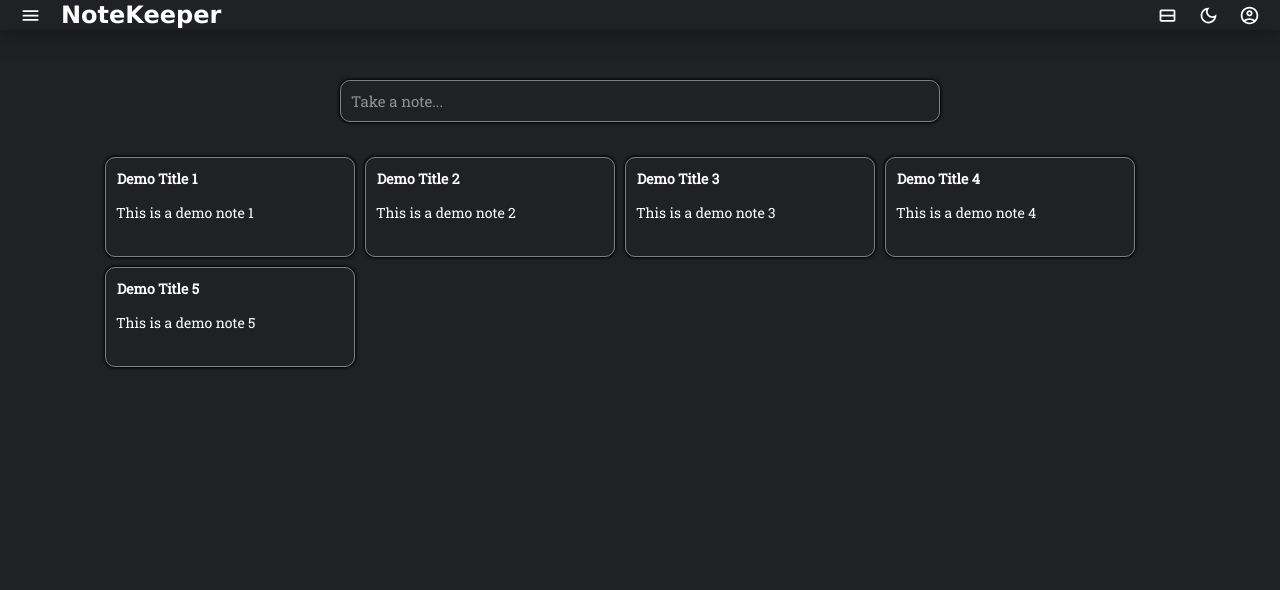
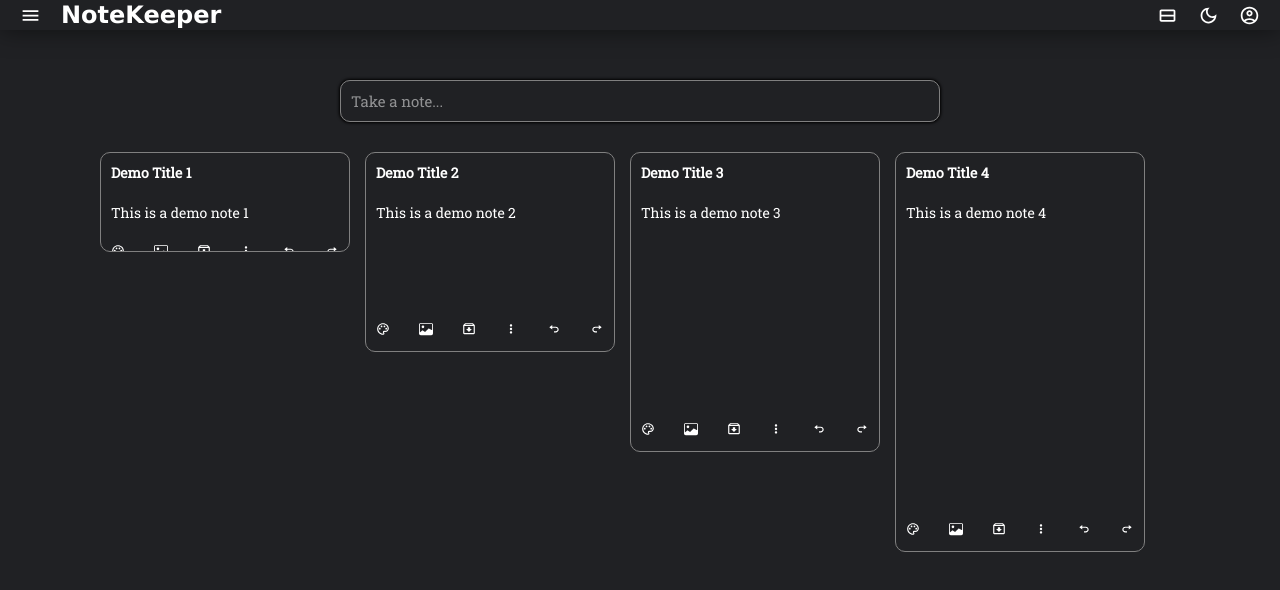
Before and after one commit to RahulGusai/note-keeper, a React (Create React App) app: page / in a window 1280 px wide. Shown: the top 590 px of the page. Built offline with nearby package versions, Linux system fonts and the light colour scheme.

Commit message:
UPDATED UI

```diff
--- a/src/App.js
+++ b/src/App.js
@@ -21,6 +21,24 @@ export default function App() {
     title: true,
   });
 
+  function getHeightClass() {
+    const { contentRef } = refs;
+    if (contentRef.current.textContent.length <= 90) return 'short';
+    if (
+      contentRef.current.textContent.length > 90 &&
+      contentRef.current.textContent.length <= 180
+    )
+      return 'tall';
+
+    if (
+      contentRef.current.textContent.length > 180 &&
+      contentRef.current.textContent.length <= 270
+    )
+      return 'taller';
+
+    if (contentRef.current.textContent.length > 270) return 'tallest';
+  }
+
   function handleHomeContainerClick(e) {
     const classes = [
       'homeContainer',
@@ -32,10 +50,10 @@ export default function App() {
       const { titleRef, contentRef } = refs;
 
       if (!isDefaultTextLoaded.title || !isDefaultTextLoaded.content) {
-        console.log(isDefaultTextLoaded);
         const updatedNotes = [
           ...notes,
           {
+            heightClass: getHeightClass(),
             title: isDefaultTextLoaded.title ? '' : titleRef.current.innerHTML,
             content: isDefaultTextLoaded.content
               ? ''
--- a/src/data/notes.js
+++ b/src/data/notes.js
@@ -2,21 +2,21 @@ export const notes_list = [
   {
     title: 'Demo Title 1',
     content: 'This is a demo note 1',
+    heightClass: 'short',
   },
   {
     title: 'Demo Title 2',
     content: 'This is a demo note 2',
+    heightClass: 'tall',
   },
   {
     title: 'Demo Title 3',
     content: 'This is a demo note 3',
+    heightClass: 'taller',
   },
   {
     title: 'Demo Title 4',
     content: 'This is a demo note 4',
-  },
-  {
-    title: 'Demo Title 5',
-    content: 'This is a demo note 5',
+    heightClass: 'tallest',
   },
 ];
--- a/src/home/newNote.css
+++ b/src/home/newNote.css
@@ -25,6 +25,7 @@
   resize: none;
   color: white;
   text-align: left;
+  line-height: 20px;
   font-family: 'Roboto Slab', serif;
 }
 
--- a/src/home/newNote.js
+++ b/src/home/newNote.js
@@ -1,5 +1,5 @@
 import './newNote.css';
-import { forwardRef, useEffect, useState } from 'react';
+import { forwardRef, useEffect } from 'react';
 import { MdOutlineColorLens } from 'react-icons/md';
 import { BsImage } from 'react-icons/bs';
 import { BiArchiveIn } from 'react-icons/bi';
--- a/src/home/note.css
+++ b/src/home/note.css
@@ -1,28 +1,57 @@
 .noteContainer {
   width: 250px;
-  min-height: 100px;
-  max-height: 350px;
-  margin: 5px;
   padding: 10px;
   border-radius: 10px;
   border: 1px solid grey;
-  box-shadow: 0px 0px 3px 1px #000000;
   color: white;
   overflow: hidden;
   display: flex;
   flex-direction: column;
-  gap: 5px;
 }
 
-.noteContainer .title {
+.noteContainer .note-title {
+  width: 100%;
   font-family: 'Roboto Slab', serif;
   font-size: 14px;
   font-weight: 600;
 }
 
-.noteContainer .content {
+.noteContainer .note-content {
+  width: 100%;
   font-family: 'Roboto Slab', serif;
   font-size: 14px;
   font-weight: 500;
   font-style: normal;
+  user-select: none;
+  margin-top: 20px;
+  padding-bottom: 20px;
+  justify-self: flex-start;
 }
+
+.noteContainer .note-footer {
+  width: 100%;
+  display: flex;
+  align-items: center;
+  justify-content: space-between;
+  margin-bottom: 0px;
+}
+
+.short {
+  grid-row: span 1;
+  height: 100px;
+}
+
+.tall {
+  grid-row: span 2;
+  height: 200px;
+}
+
+.taller {
+  grid-row: span 3;
+  height: 300px;
+}
+
+.tallest {
+  grid-row: span 4;
+  height: 400px;
+}
--- a/src/home/note.js
+++ b/src/home/note.js
@@ -1,9 +1,14 @@
 import { useEffect, useRef } from 'react';
+import { MdOutlineColorLens } from 'react-icons/md';
+import { BsImage } from 'react-icons/bs';
+import { BiArchiveIn } from 'react-icons/bi';
+import { BiUndo } from 'react-icons/bi';
+import { BiRedo } from 'react-icons/bi';
+import { CgMoreVerticalAlt } from 'react-icons/cg';
 import './note.css';
-import { TextIncrease } from '@mui/icons-material';
 
 export function Note(props) {
-  const { title, content } = props;
+  const { title, content, heightClass } = props;
 
   const titleRef = useRef(null);
   const contentRef = useRef(null);
@@ -23,10 +28,80 @@ export function Note(props) {
     titleRef.current.innerHTML = content;
   }, [content, title]);
 
+  function handleNoteClick(e) {}
+
   return (
-    <div className="noteContainer">
-      <div contentEditable ref={titleRef} className="title"></div>
-      <div contentEditable ref={contentRef} className="content"></div>
+    <div className={`noteContainer ${heightClass}`} onClick={handleNoteClick}>
+      <div ref={titleRef} className="note-title"></div>
+      <div ref={contentRef} className={`note-content ${heightClass}`}></div>
+      <div className="note-footer">
+        <div
+          style={{
+            backgroundColor: '#202124',
+          }}
+        >
+          <MdOutlineColorLens
+            style={{
+              color: '#ffffff',
+            }}
+          />
+        </div>
+        <div
+          style={{
+            backgroundColor: '#202124',
+          }}
+        >
+          <BsImage
+            style={{
+              color: '#ffffff',
+            }}
+          />
+        </div>
+        <div
+          style={{
+            backgroundColor: '#202124',
+          }}
+        >
+          <BiArchiveIn
+            style={{
+              color: '#ffffff',
+            }}
+          />
+        </div>
+        <div
+          style={{
+            backgroundColor: '#202124',
+          }}
+        >
+          <CgMoreVerticalAlt
+            style={{
+              color: '#ffffff',
+            }}
+          />
+        </div>
+        <div
+          style={{
+            backgroundColor: '#202124',
+          }}
+        >
+          <BiUndo
+            style={{
+              color: '#ffffff',
+            }}
+          />
+        </div>
+        <div
+          style={{
+            backgroundColor: '#202124',
+          }}
+        >
+          <BiRedo
+            style={{
+              color: '#ffffff',
+            }}
+          />
+        </div>
+      </div>
     </div>
   );
 }
--- a/src/home/noteList.css
+++ b/src/home/noteList.css
@@ -1,7 +1,9 @@
 .noteListContainer {
+  display: grid;
   margin-left: 100px;
   margin-right: 50px;
   margin-top: 30px;
-  display: flex;
-  flex-wrap: wrap;
+  grid-auto-rows: 100px;
+  grid-gap: 15px;
+  grid-template-columns: repeat(6, 1fr);
 }
--- a/src/home/noteList.js
+++ b/src/home/noteList.js
@@ -8,7 +8,11 @@ export function NoteList(props) {
     <div className="noteListContainer">
       {notes.map((note) => {
         return (
-          <Note height="200" title={note.title} content={note.content}></Note>
+          <Note
+            heightClass={note.heightClass}
+            title={note.title}
+            content={note.content}
+          ></Note>
         );
       })}
     </div>
```
